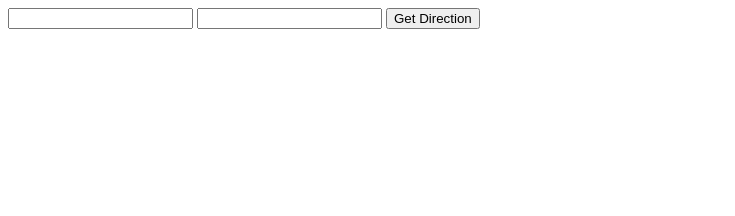
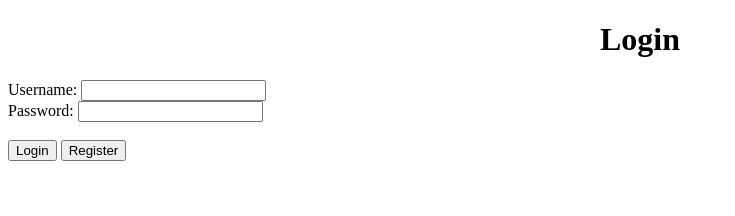
Before and after one commit to toddbrees/LabWork, a plain HTML site: page index.html in a window 1280 px wide. Shown: the whole page, without its empty margins (0-735 px from the left). Drawn offline with nearby package versions, Linux system fonts and the light colour scheme; some packages are replaced by stand-ins of ours.

Commit message:
more additions

```diff
--- a/index.html
+++ b/index.html
@@ -1,36 +1,37 @@
 <!DOCTYPE html>
-<html lang="">
+<html>
 
 <head>
-    <meta t="utf-8">
-    <meta name="viewport" content="width=device-width, initial-scale=1.0">
-    <title>Angular Demo</title>
-
-    <script src="https://ajax.googleapis.com/ajax/libs/angularjs/1.4.4/angular.min.js" type="application/javascript"></script>
-    <script src="https://maps.googleapis.com/maps/api/js?v=3.exp&sensor=true"></script>
+    <meta http-equiv="Content-Type" content="text/html; charset=UTF-8" />
+    <title>Login Page</title>
     <script src="js/scripts.js"></script>
     <link rel="stylesheet" href="css/stylesheet.css">
 </head>
 
 <body>
-    <div data-ng-app="geolocation">
-        <div class="geo" ng-controller="googlemapoutput">
-            <div class="row">
-                <input type="text" ng-init="default-value" ng-model="startlocation" id="startlocation" />
-                <input type="text" ng-model="endlocation" id="endlocation" />
-                <button id="btn" ng-click="calcRoute()">
-                    Get Direction
-                </button>
-                <br/></br>
+   <div id="container">
+        <form>
+            <center>
+                <h1>Login</h1></center>
+            <label for="username">Username:</label>
+            <input type="text" id="username" name="username">
+            <br/>
+            <label for="password">Password:</label>
+            <input type="password" id="password" name="password">
+            <div id="lower">
+                <br>
+                <div float=left>
+                    <input type="button" value="Login" onClick="check()">
+                    <input type="button" value="Register" onClick="register()">
+                <br>
+
+                <p id="demo"></p>
+                <br>
+                <br>
             </div>
-            <br/>
-            <br/>
-            <div id="map-canvas"></div>
-        </div>
+
+        </form>
     </div>
-
 </body>
 
-
-
 </html>
--- a/js/scripts.js
+++ b/js/scripts.js
@@ -55,3 +55,24 @@ angular.module('geolocation', [])
         google.maps.event.addDomListener(window, 'load', $scope.initialize);
 
     });
+
+function check() {
+    var username= document.getElementById("username").value;
+    var password= document.getElementById("password").value;
+
+    if(username.length>=1 && password.length >=1){
+    localStorage.setItem("Name",username);
+    document.getElementById("demo").innerHTML = "<center><b>WELCOME"+" <h1>"+username+"</h1></b></center>";
+
+    location.href="main.html";
+    }
+    else{
+        alert("username or password is empty");
+    }
+}
+
+function register(){
+
+    location.href="register.html";
+
+}
```
